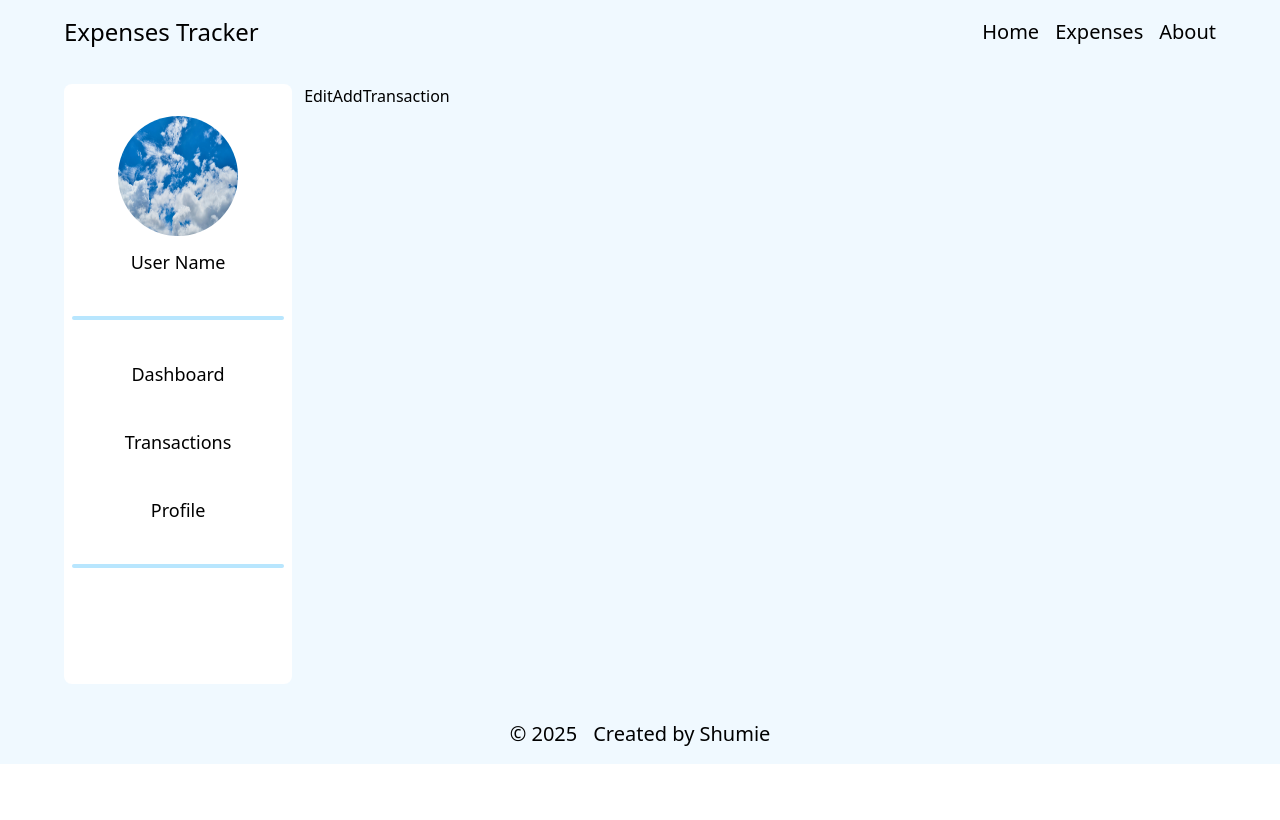
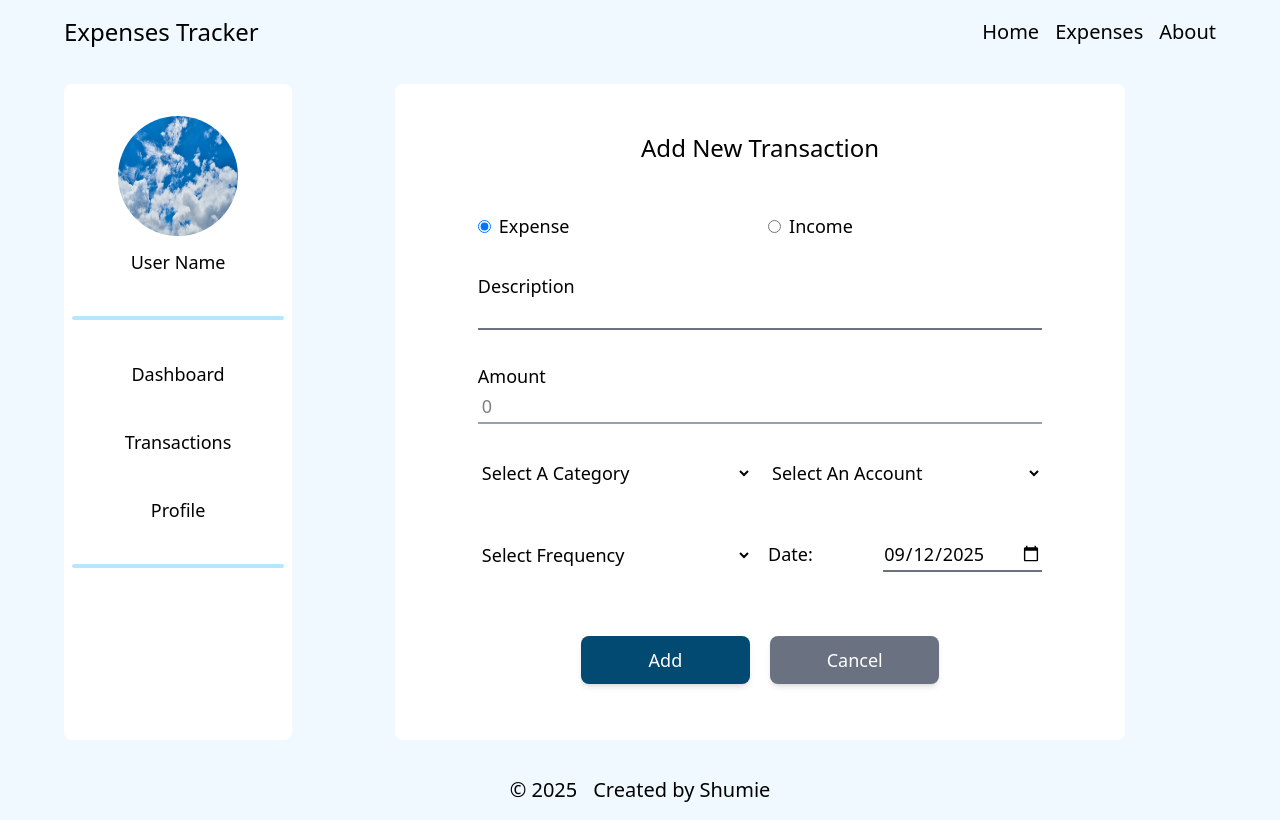
Before and after one commit to Shumieb/ExpensesTracker, a React (Vite) app: page /expenses/addEdit/100a in a window 1280 px wide. Built offline with nearby package versions, Linux system fonts and the light colour scheme.

Commit message:
added editaddtransaction component

```diff
--- a/src/components/editAddTransaction.tsx
+++ b/src/components/editAddTransaction.tsx
@@ -1,6 +1,228 @@
+import { useState } from "react"
+import { Link } from "react-router"
+
 const EditAddTransaction = () => {
+
+    // state
+    const [type, setType] = useState("expense")
+    const [description, setDescription] = useState("")
+    const [amount, setAmount] = useState("")
+    const [category, setCategory] = useState("")
+    const [frequency, setFrequency] = useState("")
+    const [date, setDate] = useState("2025-09-12")
+    const [account, setAccount] = useState("")
+    const [error, setError] = useState(false)
+    const [errorMsg, setErrorMsg] = useState("")
+
+    const categories = [
+        { id: "100a", name: "Grocery Shopping" },
+        { id: "200a", name: "Clothes Shopping" },
+        { id: "300a", name: "Tech Shopping" },
+        { id: "400a", name: "Utility Bills" },
+        { id: "500a", name: "Rent/Mortgage" },
+    ]
+
+    const frequencies = [
+        { id: "100a", name: "Once only" },
+        { id: "200a", name: "Monthly" },
+        { id: "300a", name: "Yearly" },
+    ]
+
+    const accounts = [
+        { id: "100a", name: "Current" },
+        { id: "200a", name: "Current 1" },
+        { id: "300a", name: "Current 2" },
+    ]
+
+    const HandleSubmit = (e: any) => {
+        e.preventDefault()
+
+        // error check
+        if (description.trim().length < 4) {
+            setErrorMsg("Please enter a description")
+            setError(true)
+        } else if (amount == "") {
+            setErrorMsg("Please enter an amount")
+            setError(true)
+        } else if (category == "") {
+            setErrorMsg("Please select a category")
+            setError(true)
+        } else if (account == "") {
+            setErrorMsg("Please select an account")
+            setError(true)
+        } else if (frequency == "") {
+            setErrorMsg("Please select a frequency")
+            setError(true)
+        } else if (date.trim().length < 4) {
+            setErrorMsg("Please select a date")
+            setError(true)
+        }
+
+        console.log(type, description, amount, category, account, frequency, date)
+    }
+
+    const removeError = () => {
+        setError(false)
+        setErrorMsg("")
+    }
+
     return (
-        <div>EditAddTransaction</div>
+        <section>
+            <form
+                onSubmit={HandleSubmit}
+                className="w-[80%] mx-auto bg-white pt-12 pb-14 px-3 rounded-lg text-lg"
+            >
+                <p className="text-2xl text-center mb-12">Add New Transaction</p>
+
+                <section className="w-[80%] mx-auto">
+                    {/* type */}
+                    <div className="grid grid-cols-2 gap-4 mb-8">
+                        <div>
+                            <input
+                                type="radio"
+                                name="type"
+                                value={"expense"}
+                                checked={type == "expense"}
+                                onChange={(e) => setType(e.target.value)}
+                                onFocus={removeError}
+                            />
+                            <label className="ms-2">Expense</label>
+                        </div>
+                        <div>
+                            <input
+                                type="radio"
+                                name="type"
+                                value={"income"}
+                                checked={type == "income"}
+                                onChange={(e) => setType(e.target.value)}
+                                onFocus={removeError}
+                            />
+                            <label className="ms-2">Income</label>
+                        </div>
+                    </div>
+
+                    {/* description */}
+                    <div className="mb-8 flex flex-col">
+                        <label>Description</label>
+                        <input
+                            type="text"
+                            value={description}
+                            onChange={(e) => setDescription(e.target.value)}
+                            className="border-b-2 border-gray-500 outline-0"
+                            onFocus={removeError}
+                        />
+                    </div>
+
+                    {/* amount */}
+                    <div className="mb-8 flex flex-col">
+                        <label className="me-2">Amount</label>
+                        <input
+                            type="number"
+                            min={0}
+                            value={amount}
+                            placeholder="0"
+                            onChange={(e) => setAmount(e.target.value)}
+                            className="border-b-2 border-gray-400 outline-0 px-1 py-0.5"
+                            onFocus={removeError}
+                        />
+                    </div>
+
+                    {/* category */}
+                    <div className="grid grid-cols-2 gap-4 mb-12">
+                        <div className="w-[100%]">
+                            <select
+                                className="outline-0 w-[100%] py-1 mx-auto"
+                                value={category}
+                                onChange={(e) => setCategory(e.target.value)}
+                                onFocus={removeError}
+                            >
+                                <option value={""}>Select A Category</option>
+                                {
+                                    categories.map(category => {
+                                        return (
+                                            <option value={category.id} key={category.id}>{category.name}</option>
+                                        )
+                                    })
+                                }
+                            </select>
+                        </div>
+                        {/* account */}
+                        <div className="w-[100%]">
+                            <select
+                                className="outline-0 w-[100%] py-1 mx-auto"
+                                value={account}
+                                onChange={(e) => setAccount(e.target.value)}
+                                onFocus={removeError}
+                            >
+                                <option value={""}>Select An Account</option>
+                                {
+                                    accounts.map(account => {
+                                        return (
+                                            <option value={account.id} key={account.id}>{account.name}</option>
+                                        )
+                                    })
+                                }
+                            </select>
+                        </div>
+                    </div>
+
+                    {/* frequency*/}
+                    <div className="grid grid-cols-2 gap-4 mb-16">
+                        {/* frequency */}
+                        <div className="w-[100%]">
+                            <select
+                                className="outline-0 w-[100%] py-1 mx-auto"
+                                value={frequency}
+                                onChange={(e) => setFrequency(e.target.value)}
+                                onFocus={removeError}
+                            >
+                                <option value={""}>Select Frequency</option>
+                                {
+                                    frequencies.map(frequency => {
+                                        return (
+                                            <option value={frequency.id} key={frequency.id}>{frequency.name}</option>
+                                        )
+                                    })
+                                }
+                            </select>
+                        </div>
+                        {/* date */}
+                        <div className="flex justify-between gap-2">
+                            {
+                                (frequency == "2") ?
+                                    <p className="pt-0.5">Start Date:</p> :
+                                    <p className="pt-0.5">Date:</p>
+                            }
+                            <input
+                                type="date"
+                                value={date}
+                                onChange={(e) => setDate(e.target.value)}
+                                onFocus={removeError}
+                                className="outline-0 border-b-2 border-gray-500"
+                            />
+                        </div>
+                    </div>
+
+                    {/* error message */}
+                    {
+                        error && <p className="text-center text-lg text-red-800 mb-8 italic">{errorMsg}</p>
+                    }
+
+                    {/* submit button */}
+                    <div className="flex justify-center gap-5">
+                        <input
+                            type="submit"
+                            value="Add"
+                            className="bg-sky-900 w-[30%] text-white text-lg py-2 px-4 rounded-lg cursor-pointer shadow-md hover:shadow-2xl"
+                        />
+                        <Link to={"/expenses/transactions"}
+                            className="bg-gray-500 text-white w-[30%] text-center text-lg block shadow-md py-2.5 px-4 rounded-lg cursor-pointer hover:shadow-2xl"
+                        >Cancel</Link>
+                    </div>
+
+                </section>
+            </form >
+        </section >
     )
 }
 
```
